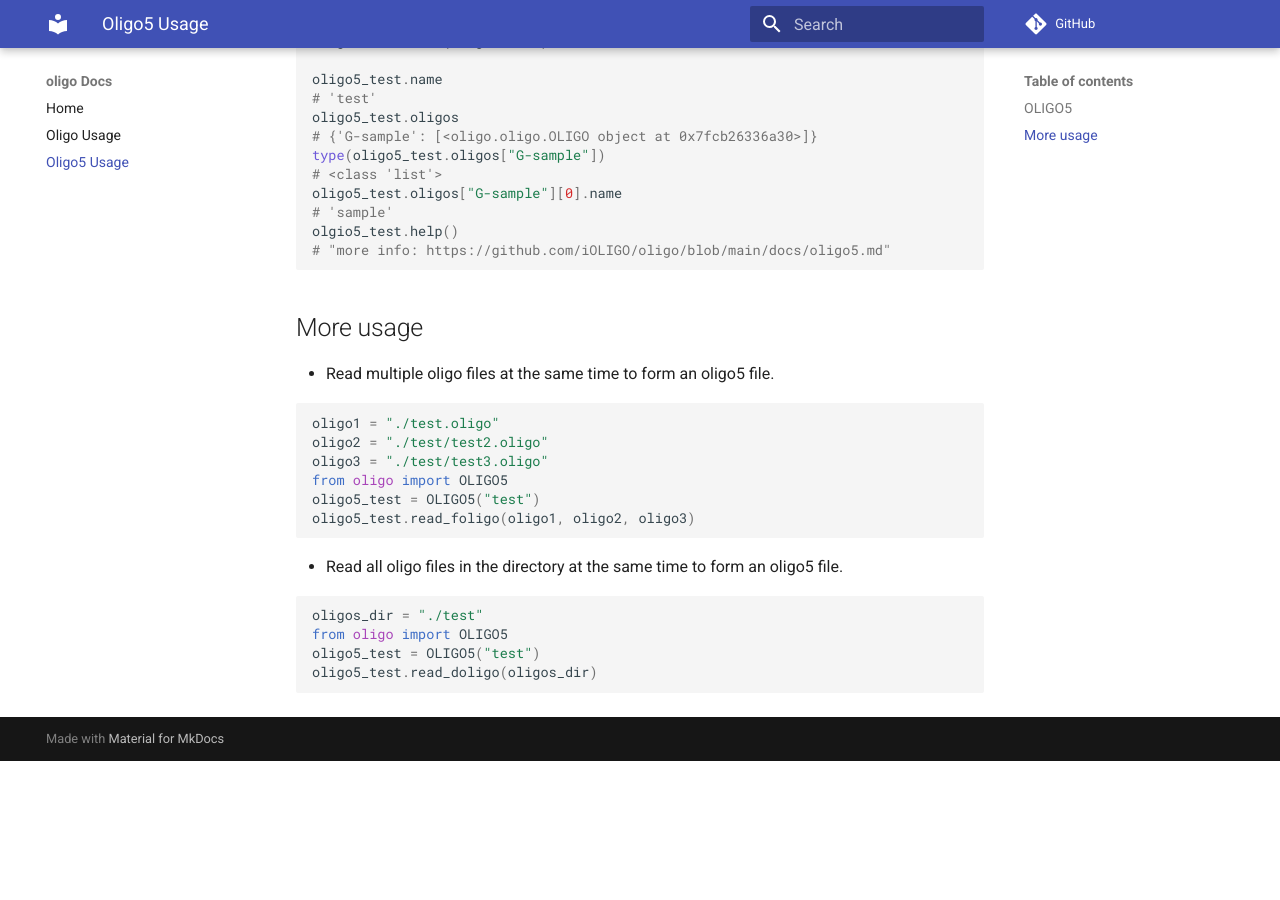
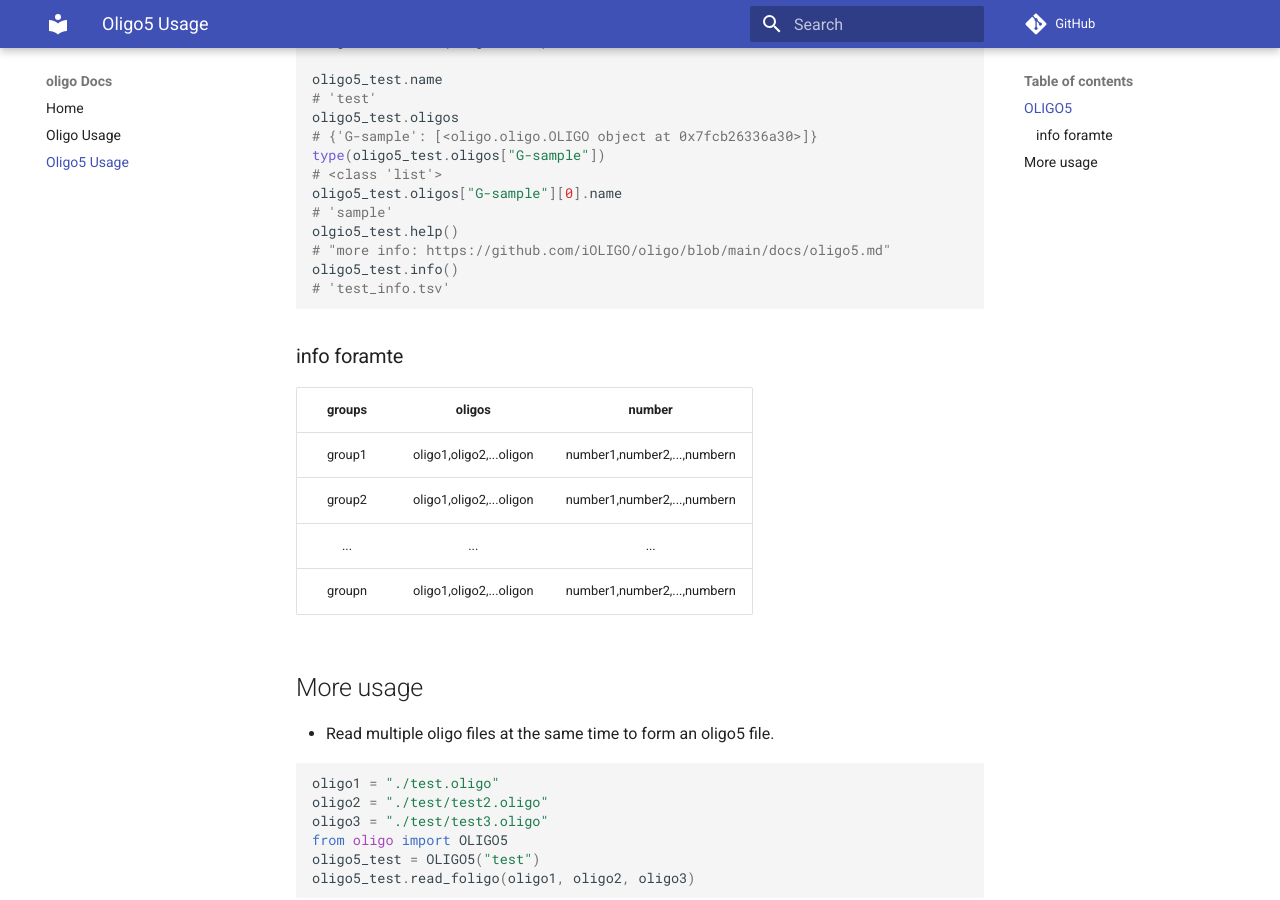
Before and after one commit to iOLIGO/ioligo, an MkDocs documentation site: the page built from docs/oligo5.md, in a window 1280 px wide and 900 px high, scrolled down 460 px. Built offline with MkDocs 1.6.1 and Material for MkDocs 9.7.7, drawn with Linux system fonts in a browser that asks for light colours; comment, search, counter and statistics services are not loaded; before the commit the page ends 1221 px from its top, so only the background shows below that.

Commit message:
oligo5 info

````diff
--- a/docs/oligo5.md
+++ b/docs/oligo5.md
@@ -28,7 +28,20 @@ oligo5_test.oligos["G-sample"][0].name
 # 'sample'
 olgio5_test.help()
 # "more info: https://github.com/iOLIGO/oligo/blob/main/docs/oligo5.md"
+oligo5_test.info()
+# 'test_info.tsv'
 ```
+
+### info foramte
+
+|groups|oligos|number|
+|:----:|:----:|:----:|
+|group1|oligo1,oligo2,...oligon|number1,number2,...,numbern|
+|group2|oligo1,oligo2,...oligon|number1,number2,...,numbern|
+| ... | ... | ... |
+|groupn|oligo1,oligo2,...oligon|number1,number2,...,numbern|
+
+
 
 ## More usage
 
````
